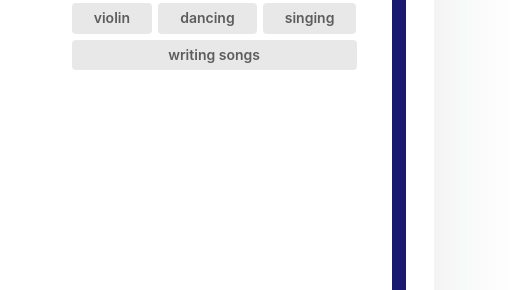
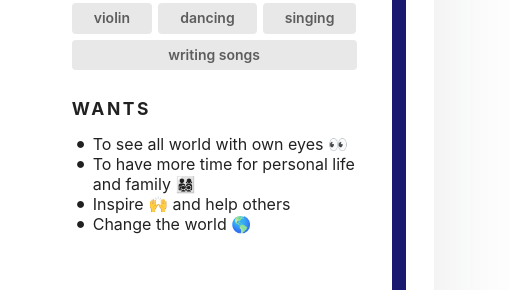
Before and after one commit to Oleksandr-kopaevich/homepage, a website: page index.html in a window 1280 px wide. Shown: the part 984-1274 px from the top of the page, 770-1280 px from the left. Drawn offline with nearby package versions, Linux system fonts and the light colour scheme; files that its build step writes are made by us from their sources.

Commit message:
git section wants

```diff
--- a/index.html
+++ b/index.html
@@ -1017,6 +1017,17 @@
                     <span class="label">writing songs</span>
                   </p>
                 </section>
+                <section class="wants-section">
+                  <h3>Wants</h3>
+                  <ul>
+                    <li>To see all world with own eyes 👀</li>
+                    <li>
+                      To have more time for personal life and family 👨‍👩‍👧‍👦
+                    </li>
+                    <li>Inspire 🙌 and help others</li>
+                    <li>Change the world 🌎</li>
+                  </ul>
+                </section>
                 <!-- Dislikes -->
                 <!-- Wants -->
                 <!-- Education -->
--- a/sass/additional-info.scss
+++ b/sass/additional-info.scss
@@ -13,3 +13,9 @@
     }
   }
 }
+
+.wants-section {
+  li {
+    font-size: 16px;
+  }
+}
```
